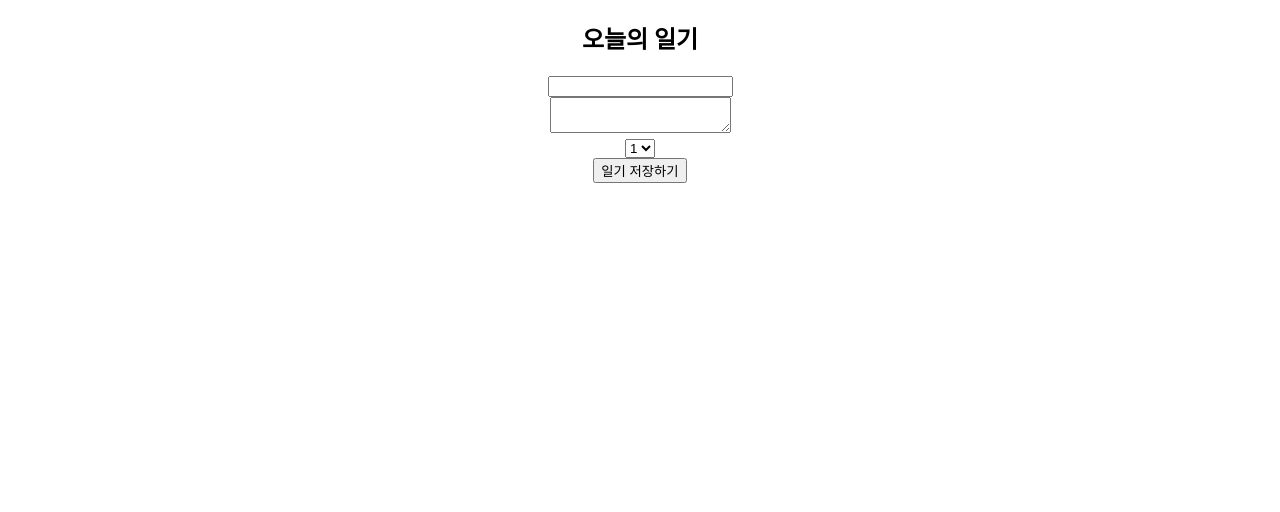
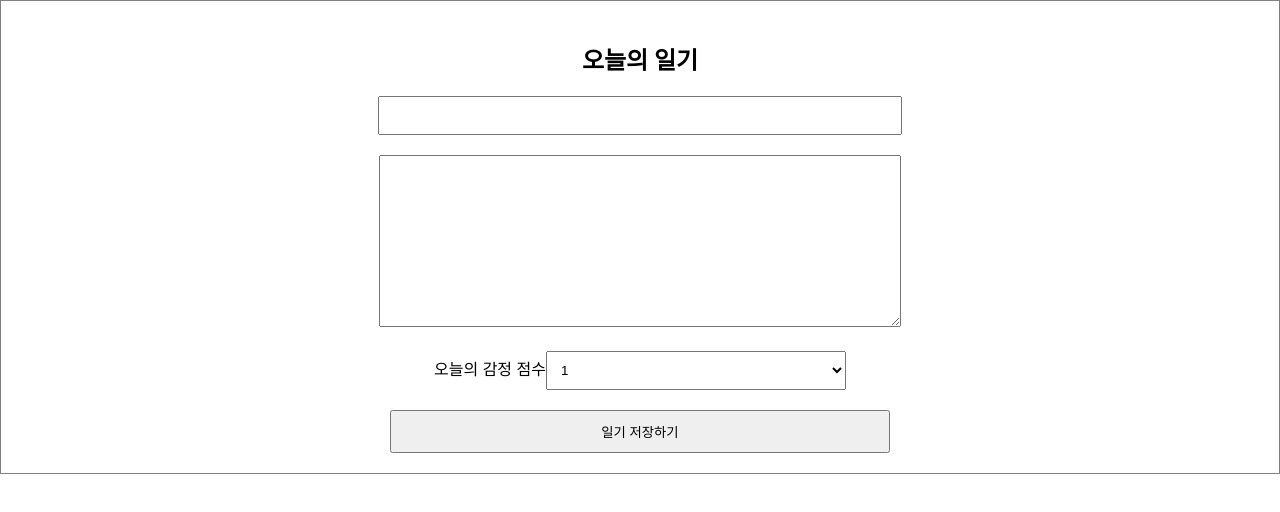
Before and after one commit to pjnw1236/UDEMY-Winterlood-React.js, a React (Create React App) app in the folder section6/: page / in a window 1280 px wide. Shown: the top 512 px of the page. Built offline with nearby package versions, Linux system fonts and the light colour scheme.

Commit message:
[Section6] App.css로 꾸미기

```diff
--- a/section6/src/App.css
+++ b/section6/src/App.css
@@ -1,38 +1,27 @@
-.App {
+.DiaryEditor {
+  border: 1px solid grey;
   text-align: center;
+  padding: 20px;
 }
 
-.App-logo {
-  height: 40vmin;
-  pointer-events: none;
+.DiaryEditor input, textarea {
+  margin-bottom: 20px;
+  width: 500px;
+  padding: 10px;
 }
 
-@media (prefers-reduced-motion: no-preference) {
-  .App-logo {
-    animation: App-logo-spin infinite 20s linear;
-  }
+.DiaryEditor textarea {
+  height: 150px;
 }
 
-.App-header {
-  background-color: #282c34;
-  min-height: 100vh;
-  display: flex;
-  flex-direction: column;
-  align-items: center;
-  justify-content: center;
-  font-size: calc(10px + 2vmin);
-  color: white;
+.DiaryEditor select {
+  width: 300px;
+  padding: 10px;
+  margin-bottom: 20px;
 }
 
-.App-link {
-  color: #61dafb;
+.DiaryEditor button {
+  width: 500px;
+  padding: 10px;
+  cursor: pointer;
 }
-
-@keyframes App-logo-spin {
-  from {
-    transform: rotate(0deg);
-  }
-  to {
-    transform: rotate(360deg);
-  }
-}
--- a/section6/src/DiaryEditor.js
+++ b/section6/src/DiaryEditor.js
@@ -40,6 +40,7 @@
         />
       </div>
       <div>
+        오늘의 감정 점수
         <select
           name="emotion"
           value={state.emotion}
```
